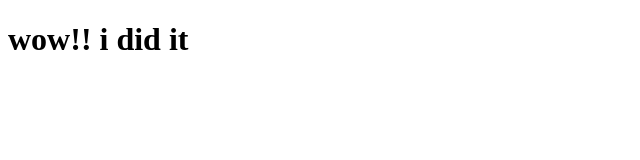
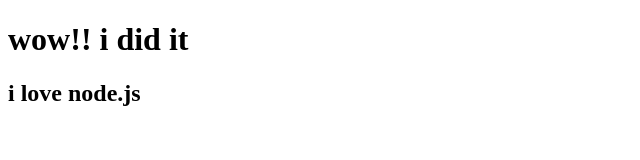
Before and after one commit to ShahriarAbrarHimel/mysite, a plain HTML site: page index.html in a window 1280 px wide. Shown: the whole page, without its empty margins (0-640 px from the left). Drawn offline with Linux system fonts and the light colour scheme.

```diff
--- a/index.html
+++ b/index.html
@@ -4,9 +4,10 @@
     <meta charset="UTF-8">
     <meta http-equiv="X-UA-Compatible" content="IE=edge">
     <meta name="viewport" content="width=device-width, initial-scale=1.0">
-    <title>Document</title>
+    <title>git & github</title>
 </head>
 <body>
     <h1>wow!! i did it</h1>
+    <h2>i love node.js</h2>
 </body>
 </html>
```
